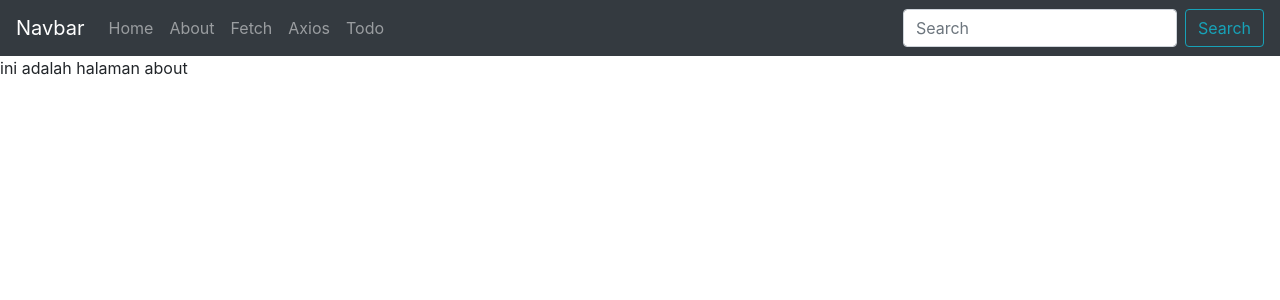
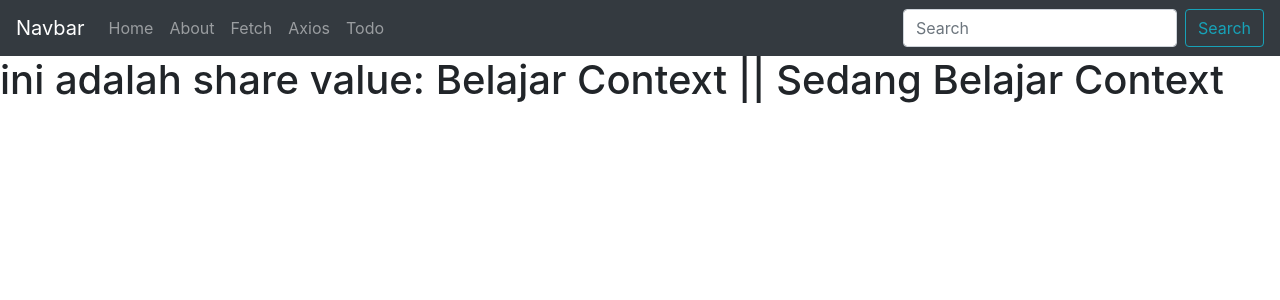
Before and after one commit to crusherblack/fundamental-react, a React (Create React App) app: page /about in a window 1280 px wide. Shown: the top 300 px of the page. Built offline with nearby package versions, Linux system fonts and the light colour scheme.

Commit message:
create and use context

```diff
--- a/src/App.js
+++ b/src/App.js
@@ -8,9 +8,11 @@ import Axios from "./pages/Axios";
 import Todo from "./pages/Todo";
 
 import Navbar from "./components/Navbar";
+import { AppContextProvider } from "./context/appContext";
 
 function App() {
   return (
+    <AppContextProvider>
       <Router>
         <Navbar />
         <Switch>
@@ -27,6 +29,7 @@ function App() {
           <Route component={NotFound} />
         </Switch>
       </Router>
+    </AppContextProvider>
   );
 }
 export default App;
--- /dev/null
+++ b/src/context/appContext.js
@@ -0,0 +1,16 @@
+import { createContext } from "react";
+
+export const AppContext = createContext();
+
+export const AppContextProvider = (props) => {
+  const shareValue = {
+    title: "Belajar Context",
+    description: "Sedang Belajar Context",
+  };
+
+  return (
+    <AppContext.Provider value={[shareValue]}>
+      {props.children}
+    </AppContext.Provider>
+  );
+};
--- a/src/pages/About.js
+++ b/src/pages/About.js
@@ -1,5 +1,17 @@
+import { useContext } from "react";
+import { AppContext } from "../context/appContext";
+
 const About = () => {
-  return <div>ini adalah halaman about</div>;
+  const [shareValue] = useContext(AppContext);
+  const { title, description } = shareValue;
+
+  return (
+    <div>
+      <h1>
+        ini adalah share value: {title} || {description}
+      </h1>
+    </div>
+  );
 };
 
 export default About;
--- a/src/pages/Detail.js
+++ b/src/pages/Detail.js
@@ -1,11 +1,18 @@
 import { useParams } from "react-router-dom";
+import { useContext } from "react";
+import { AppContext } from "../context/appContext";
 
 const Detail = () => {
   const { id } = useParams();
+  const [shareValue] = useContext(AppContext);
+  const { title, description } = shareValue;
 
   return (
     <div>
       <h1>Ini adalah detail dengan id: {id}</h1>
+      <h1>
+        ini adalah share value: {title} || {description}
+      </h1>
     </div>
   );
 };
```
Also changed, not shown: 1 other file (tests, documents, lock files or other folders). Lines whose indentation alone changed are shown as unchanged.
